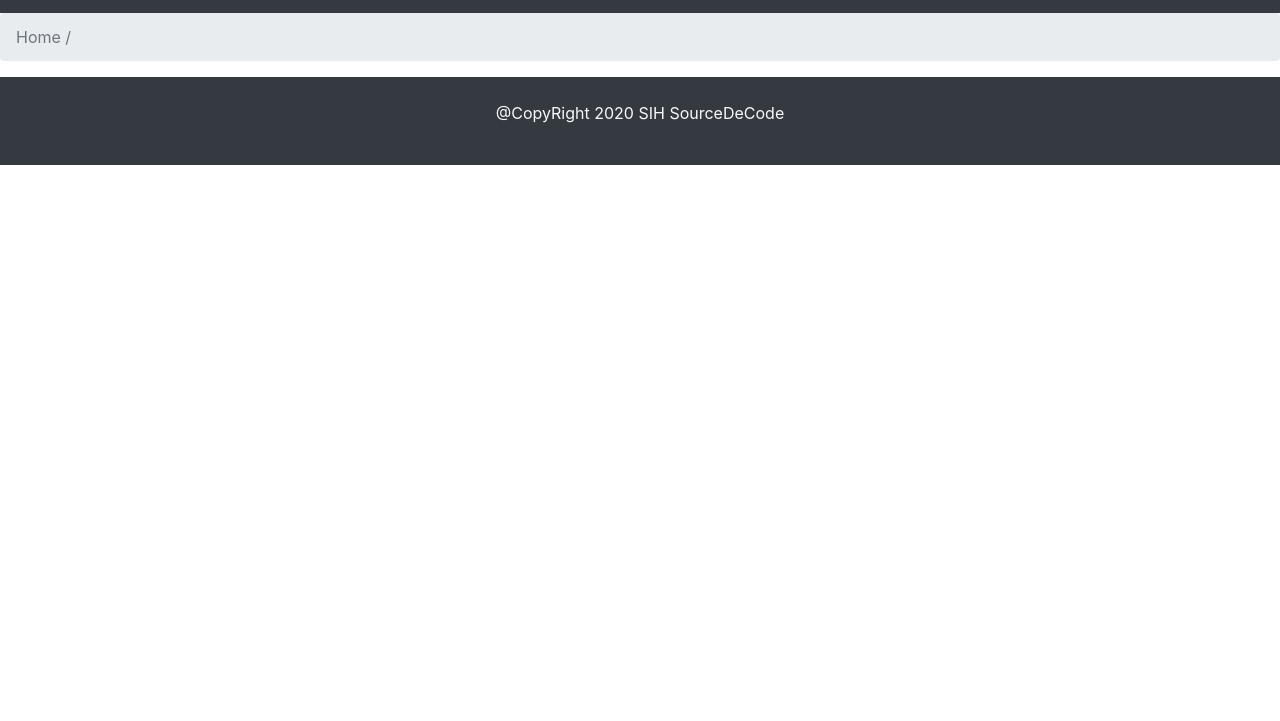
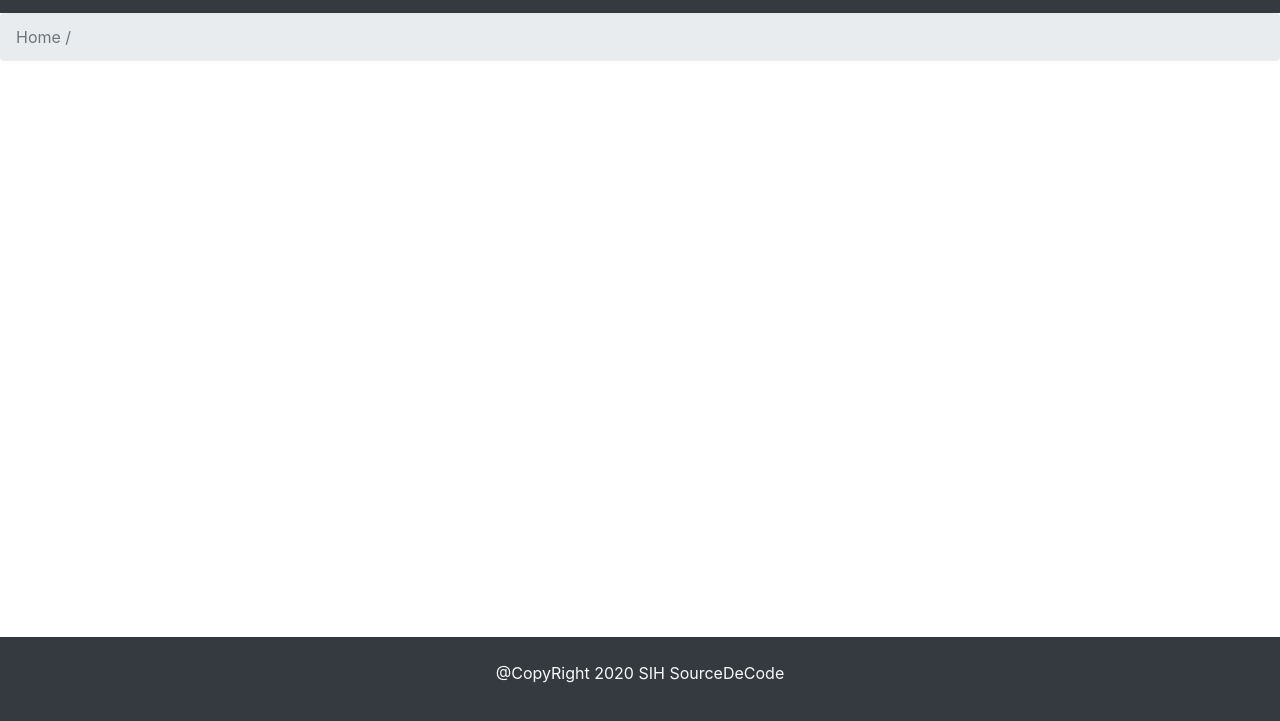
Before and after one commit to ayush08642/Registration, a plain HTML site: page Template.html in a window 1280 px wide. Shown: the part 77-798 px from the top of the page. Drawn offline with nearby package versions, Linux system fonts and the light colour scheme.

Commit message:
Update template.css

```diff
--- a/css/template.css
+++ b/css/template.css
@@ -8,6 +8,6 @@
     }
 footer{/*REMOVE THIS PIECE OF CODE AFTER ADDING SOMETHING TO THE PAGE */
     position: relative;
-    min-top: 70vh;
+    top: 70vh;
 }
 /*-------*-*-*-*-*-*-*-*-*-------------*/
```
